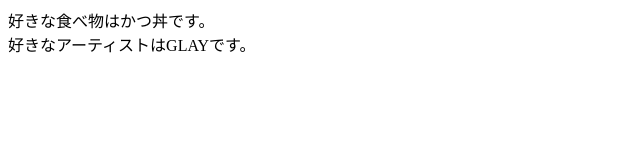
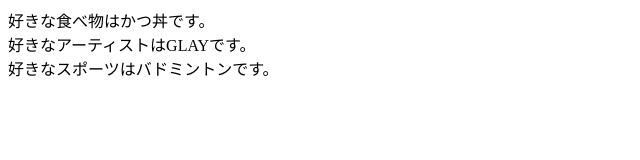
Before and after one commit to namiki-takehara/command-test, a plain HTML site: page index.html in a window 1280 px wide. Shown: the whole page, without its empty margins (0-640 px from the left). Drawn offline with Linux system fonts and the light colour scheme.

Commit message:
好きなスポーツを追加

```diff
--- a/index.html
+++ b/index.html
@@ -3,5 +3,6 @@
     <body>
         好きな食べ物はかつ丼です。<br>
         好きなアーティストはGLAYです。<br>
+        好きなスポーツはバドミントンです。<br>
     </body>
 </html>
```
